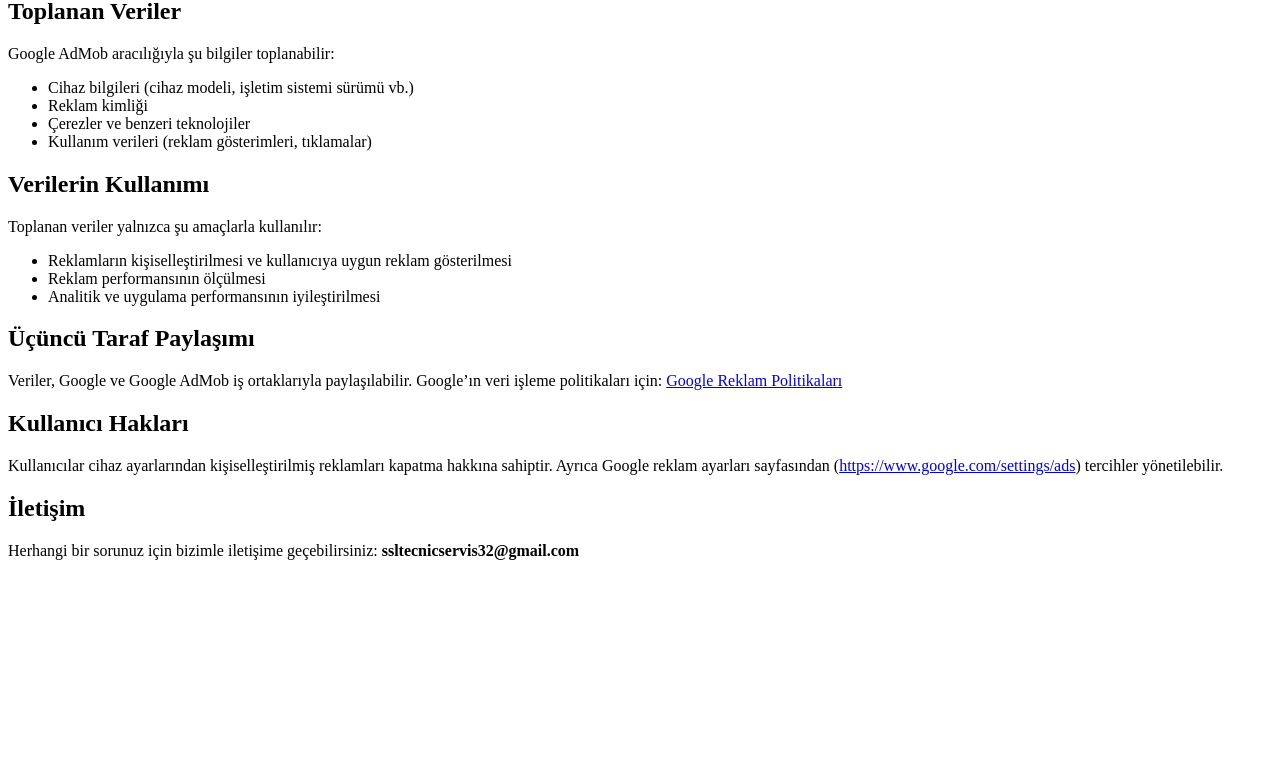
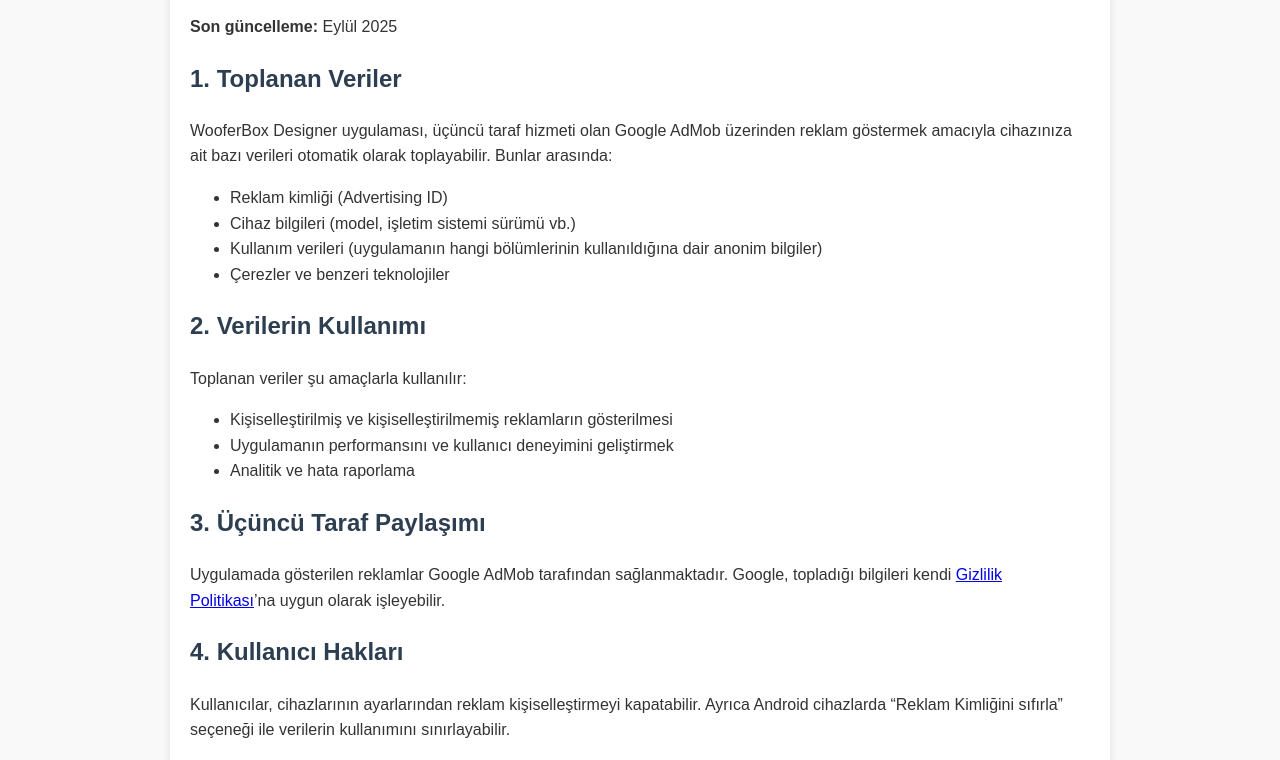
Before and after one commit to ssltecnicservis32-design/wooferbox-privacy, a plain HTML site: page index.html in a window 1280 px wide. Shown: the part 120-880 px from the top of the page. Before the commit the page ends 800 px from the top, so only its background shows below. Drawn offline with Linux system fonts and the light colour scheme.

Commit message:
Update index.html

```diff
--- a/index.html
+++ b/index.html
@@ -2,41 +2,69 @@
 <html lang="tr">
 <head>
   <meta charset="UTF-8">
-  <title>WooferBox Designer Gizlilik Politikası</title>
+  <meta name="viewport" content="width=device-width, initial-scale=1.0">
+  <title>WooferBox Designer - Gizlilik Politikası</title>
+  <style>
+    body {
+      font-family: Arial, sans-serif;
+      line-height: 1.6;
+      margin: 20px;
+      background-color: #f9f9f9;
+      color: #333;
+    }
+    h1, h2 {
+      color: #2c3e50;
+    }
+    .container {
+      max-width: 900px;
+      margin: auto;
+      background: #fff;
+      padding: 20px;
+      border-radius: 8px;
+      box-shadow: 0 0 10px rgba(0,0,0,0.1);
+    }
+    footer {
+      margin-top: 30px;
+      font-size: 0.9em;
+      color: #555;
+    }
+  </style>
 </head>
 <body>
-  <h1>Gizlilik Politikası</h1>
-  <p>WooferBox Designer uygulaması kullanıcı verilerini doğrudan toplamaz. Ancak uygulama içinde Google AdMob reklamları kullanılmaktadır.</p>
+  <div class="container">
+    <h1>WooferBox Designer - Gizlilik Politikası</h1>
+    <p><strong>Son güncelleme:</strong> Eylül 2025</p>
 
-  <h2>Toplanan Veriler</h2>
-  <p>Google AdMob aracılığıyla şu bilgiler toplanabilir:</p>
-  <ul>
-    <li>Cihaz bilgileri (cihaz modeli, işletim sistemi sürümü vb.)</li>
-    <li>Reklam kimliği</li>
-    <li>Çerezler ve benzeri teknolojiler</li>
-    <li>Kullanım verileri (reklam gösterimleri, tıklamalar)</li>
-  </ul>
+    <h2>1. Toplanan Veriler</h2>
+    <p>WooferBox Designer uygulaması, üçüncü taraf hizmeti olan Google AdMob üzerinden reklam göstermek amacıyla cihazınıza ait bazı verileri otomatik olarak toplayabilir. Bunlar arasında:</p>
+    <ul>
+      <li>Reklam kimliği (Advertising ID)</li>
+      <li>Cihaz bilgileri (model, işletim sistemi sürümü vb.)</li>
+      <li>Kullanım verileri (uygulamanın hangi bölümlerinin kullanıldığına dair anonim bilgiler)</li>
+      <li>Çerezler ve benzeri teknolojiler</li>
+    </ul>
 
-  <h2>Verilerin Kullanımı</h2>
-  <p>Toplanan veriler yalnızca şu amaçlarla kullanılır:</p>
-  <ul>
-    <li>Reklamların kişiselleştirilmesi ve kullanıcıya uygun reklam gösterilmesi</li>
-    <li>Reklam performansının ölçülmesi</li>
-    <li>Analitik ve uygulama performansının iyileştirilmesi</li>
-  </ul>
+    <h2>2. Verilerin Kullanımı</h2>
+    <p>Toplanan veriler şu amaçlarla kullanılır:</p>
+    <ul>
+      <li>Kişiselleştirilmiş ve kişiselleştirilmemiş reklamların gösterilmesi</li>
+      <li>Uygulamanın performansını ve kullanıcı deneyimini geliştirmek</li>
+      <li>Analitik ve hata raporlama</li>
+    </ul>
 
-  <h2>Üçüncü Taraf Paylaşımı</h2>
-  <p>Veriler, Google ve Google AdMob iş ortaklarıyla paylaşılabilir. Google’ın veri işleme politikaları için:
-    <a href="https://policies.google.com/technologies/ads?hl=tr" target="_blank">Google Reklam Politikaları</a>
-  </p>
+    <h2>3. Üçüncü Taraf Paylaşımı</h2>
+    <p>Uygulamada gösterilen reklamlar Google AdMob tarafından sağlanmaktadır. Google, topladığı bilgileri kendi <a href="https://policies.google.com/technologies/ads?hl=tr" target="_blank">Gizlilik Politikası</a>’na uygun olarak işleyebilir.</p>
 
-  <h2>Kullanıcı Hakları</h2>
-  <p>Kullanıcılar cihaz ayarlarından kişiselleştirilmiş reklamları kapatma hakkına sahiptir.
-     Ayrıca Google reklam ayarları sayfasından (<a href="https://www.google.com/settings/ads" target="_blank">https://www.google.com/settings/ads</a>) tercihler yönetilebilir.</p>
+    <h2>4. Kullanıcı Hakları</h2>
+    <p>Kullanıcılar, cihazlarının ayarlarından reklam kişiselleştirmeyi kapatabilir. Ayrıca Android cihazlarda “Reklam Kimliğini sıfırla” seçeneği ile verilerin kullanımını sınırlayabilir.</p>
 
-  <h2>İletişim</h2>
-  <p>Herhangi bir sorunuz için bizimle iletişime geçebilirsiniz:
-     <b>ssltecnicservis32@gmail.com</b>
-  </p>
+    <h2>5. İletişim</h2>
+    <p>Herhangi bir sorunuz olursa bizimle şu e-posta adresi üzerinden iletişime geçebilirsiniz:</p>
+    <p><strong>Email:</strong> ssltecnicservis32@gmail.com</p>
+
+    <footer>
+      <p>© 2025 WooferBox Designer. Tüm hakları saklıdır.</p>
+    </footer>
+  </div>
 </body>
 </html>
```
